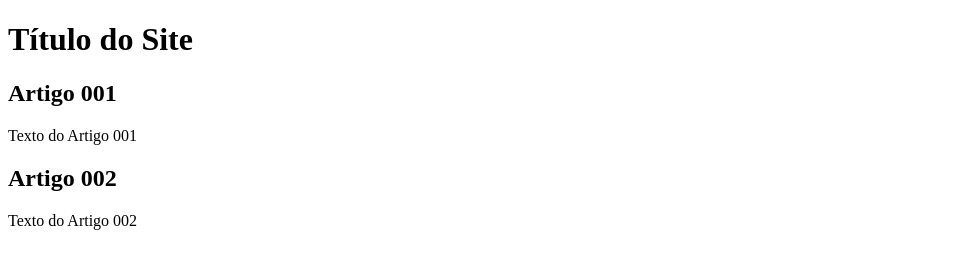
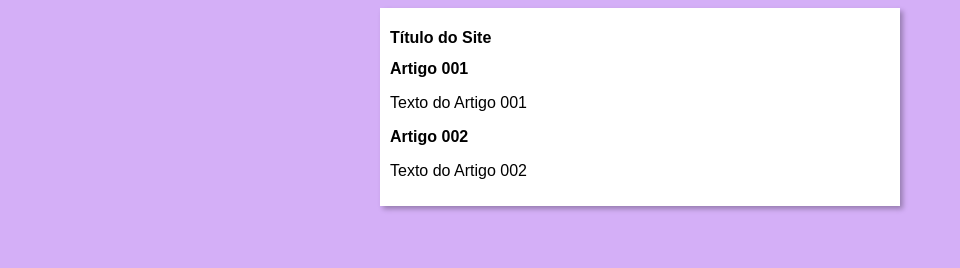
Before and after one commit to igormatheuss/projeto-site, a plain HTML site: page index.html in a window 1280 px wide. Shown: the whole page, without its empty margins (0-960 px from the left). Drawn offline with Linux system fonts and the light colour scheme.

Commit message:
Iniciei o design

```diff
--- /dev/null
+++ b/estilos/style.css
@@ -0,0 +1,19 @@
+@charset "UTF-8";
+
+*{
+    font-family: Arial, Helvetica, sans-serif;
+    font-size: 16px;
+
+}
+
+body{
+    background-color: rgb(212, 175, 247);
+}
+
+main{
+    background-color: white;
+    width: 500px;
+    margin: auto;
+    padding: 10px;
+    box-shadow: 3px 3px 5px rgba(0, 0, 0, 0.288);
+}
--- a/index.html
+++ b/index.html
@@ -5,6 +5,7 @@
     <meta http-equiv="X-UA-Compatible" content="IE=edge">
     <meta name="viewport" content="width=device-width, initial-scale=1.0">
     <title>Título do Site</title>
+    <link rel="stylesheet" href="estilos/style.css">
 </head>
 <body>
     <main>
```
